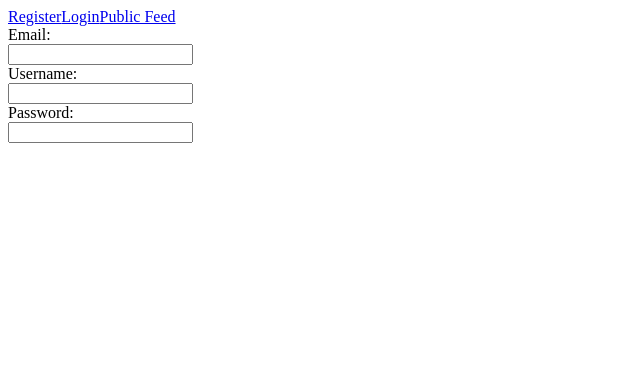
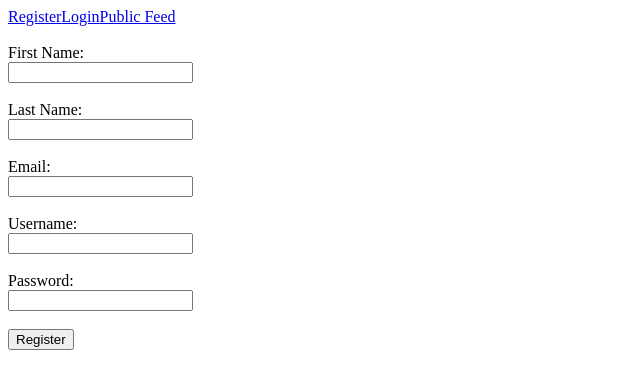
Before and after one commit to NTrest/frontend, an Angular app: page /#/register in a window 1280 px wide. Shown: the top 388 px of the page, without its empty margins (0-640 px from the left). Built offline with nearby package versions, Linux system fonts and the light colour scheme.

Commit message:
Registration Form

```diff
--- a/src/app/routes/register/register.component.html
+++ b/src/app/routes/register/register.component.html
@@ -1,9 +1,21 @@
 
   <form>
+    <br>
+
+
+    First Name:<br>
+    <input type="text" name="firstname"><br><br>
+    Last Name:<br>
+    <input type="text" name="firstname"><br><br>
     Email:<br>
-    <input type="text" name="firstname"><br>
+    <input type="text" name="firstname"><br><br>
     Username:<br>
-    <input type="text" name="firstname"><br>
+    <input type="text" name="firstname"><br><br>
     Password:<br>
-    <input type="text" name="lastname">
+    <input type="password" name="lastname">
+
+    <br>
+    <br>
+    <input type="submit" value="Register">
+
   </form>
--- a/src/app/routes/register/register.component.ts
+++ b/src/app/routes/register/register.component.ts
@@ -1,4 +1,5 @@
 import { Component, OnInit } from '@angular/core';
+import { User } from '../../classes/user';
 
 @Component({
   selector: 'app-register',
```
